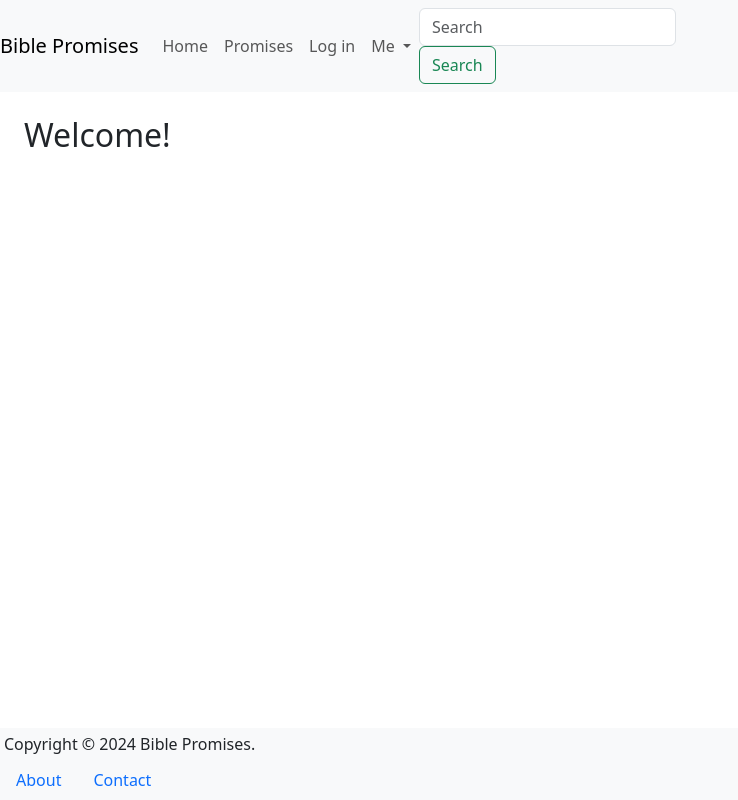
After one commit to samoore333/biblepromises.com, a Django app: template templates/_basecopy.html in a window 1280 px wide. The commit adds this page. Shown: the whole page, without its empty margins (0-738 px from the left). Run offline with Django 4.2, Linux system fonts and the light colour scheme; the template is opened without the code that fills it, so the values that code supplies are empty; some libraries are stand-ins or nearby versions.

Commit message:
About Us Setup

```diff
--- a/pages/urls.py
+++ b/pages/urls.py
@@ -1,8 +1,9 @@
 from django.urls import path
 
-from .views import HomePageView
+from .views import AboutUsView, HomePageView
 
 app_name = 'pages'
 urlpatterns = [
     path('', HomePageView.as_view(), name='homepage'),
+    path('about-us/', AboutUsView.as_view(), name='about-us'),
 ]
--- a/pages/views.py
+++ b/pages/views.py
@@ -2,3 +2,6 @@ from django.views.generic import TemplateView
 
 class HomePageView(TemplateView):
     template_name = 'pages/home.html'
+
+class AboutUsView(TemplateView):
+    template_name = 'pages/about_us.html'
--- /dev/null
+++ b/templates/_basecopy.html
@@ -0,0 +1,74 @@
+<!DOCTYPE html>
+<html lang="en">
+<head>
+<meta charset="UTF-8">
+<meta name="viewport" content="width=device-width, initial-scale=1">
+<link href="https://cdn.jsdelivr.net/npm/bootstrap@5.3.2/dist/css/bootstrap.min.css" rel="stylesheet" integrity="sha384-T3c6CoIi6uLrA9TneNEoa7RxnatzjcDSCmG1MXxSR1GAsXEV/Dwwykc2MPK8M2HN" crossorigin="anonymous"><script src="https://kit.fontawesome.com/2554e7175e.js" crossorigin="anonymous"></script>
+<script src="https://kit.fontawesome.com/2554e7175e.js" crossorigin="anonymous"></script>
+<title>{% block title %}{% endblock %} | Bible Promises</title>
+</head>
+<body>
+<header>
+  <nav class="navbar navbar-expand-lg navbar-light bg-light">
+    <a class="navbar-brand" href="#">Bible Promises</a>
+    <button class="navbar-toggler" type="button" data-toggle="collapse"
+      data-target="#navbarSupportedContent" aria-expanded="false"
+      aria-controls="navbarSupportedContent" aria-label="Toggle navigation">
+      <span class="navbar-toggler-icon"></span>
+    </button>
+
+    <div class="collapse navbar-collapse" id="navbarSupportedContent">
+      <ul class="navbar-nav mr-auto">
+        <li class="nav-item active">
+          <a class="nav-link" href="#">Home
+            <span class="sr-only">(current)</span>
+          </a>
+        </li>
+        <li class="nav-item">
+          <a class="nav-link" href="#">Promises</a>
+        </li>
+        <li class="nav-item">
+          <a class="nav-link" href="#">Log in</a>
+        </li>
+        <li class="nav-item dropdown">
+          <a class="nav-link dropdown-toggle" href="#" id="navbarDropdown"
+             role="button" data-toggle="dropdown" aria-haspopup="true"
+             aria-expanded="false">
+            Me
+          </a>
+          <div class="dropdown-menu" aria-labelledby="navbarDropdown">
+            <a class="dropdown-item" href="#">My Account</a>
+            <a class="dropdown-item" href="#">My Bible Promises</a>
+            <div class="dropdown-divider"></div>
+            <a class="dropdown-item" href="#">Log out</a>
+          </div>
+        </li>
+      </ul>
+      <form class="form-inline my-2 my-lg-0">
+        <input class="form-control mr-sm-2" type="search"
+        placeholder="Search" aria-label="Search">
+        <button class="btn btn-outline-success my-2 my-sm-0" type="submit">
+          Search
+        </button>
+      </form>
+    </div>
+  </nav>
+</header>
+<main class="m-4 pb-5">
+  {% block main %}<h2>Welcome!</h2>{% endblock %}
+</main>
+<footer class="fixed-bottom bg-light row">
+    <div class="col">
+      <div class="float-right m-1 mr-2">Copyright &copy; 2024 Bible Promises.</div>
+      <nav>
+        <ul class="nav">
+          <li class="nav-item"><a class="nav-link" href="#">About</a></li>
+          <li class="nav-item"><a class="nav-link" href="#">Contact</a></li>
+        </ul>
+      </nav>
+    </div>
+  </nav>
+</footer>
+<script src="https://cdn.jsdelivr.net/npm/bootstrap@5.3.2/dist/js/bootstrap.bundle.min.js" integrity="sha384-C6RzsynM9kWDrMNeT87bh95OGNyZPhcTNXj1NW7RuBCsyN/o0jlpcV8Qyq46cDfL" crossorigin="anonymous"></script>
+</body>
+</html>
--- a/templates/pages/home.html
+++ b/templates/pages/home.html
@@ -1,6 +1,7 @@
 {% extends "_base.html" %}
 
 {% block title %}Home{% endblock %}
+{% block header %}Welcome!{% endblock %}
 {% block main %}
-    <p>Thank you for visiting our site!</p>
+  <p>Thank you for visiting our site!</p>
 {% endblock %}
```
Also changed, not shown: templates/_base.html (+6 -62 lines), templates/pages/about_us.html (added, +7 -0 lines).
